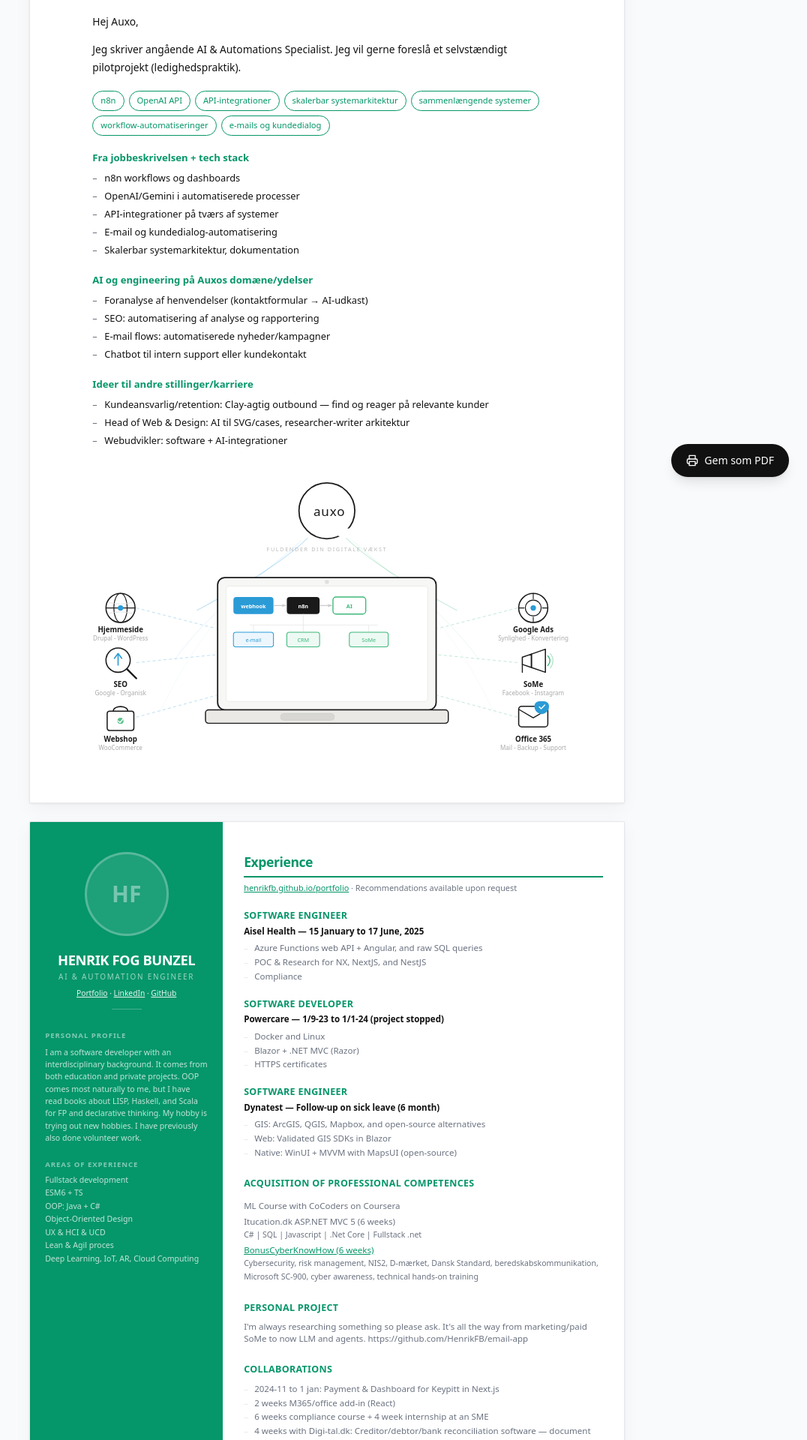
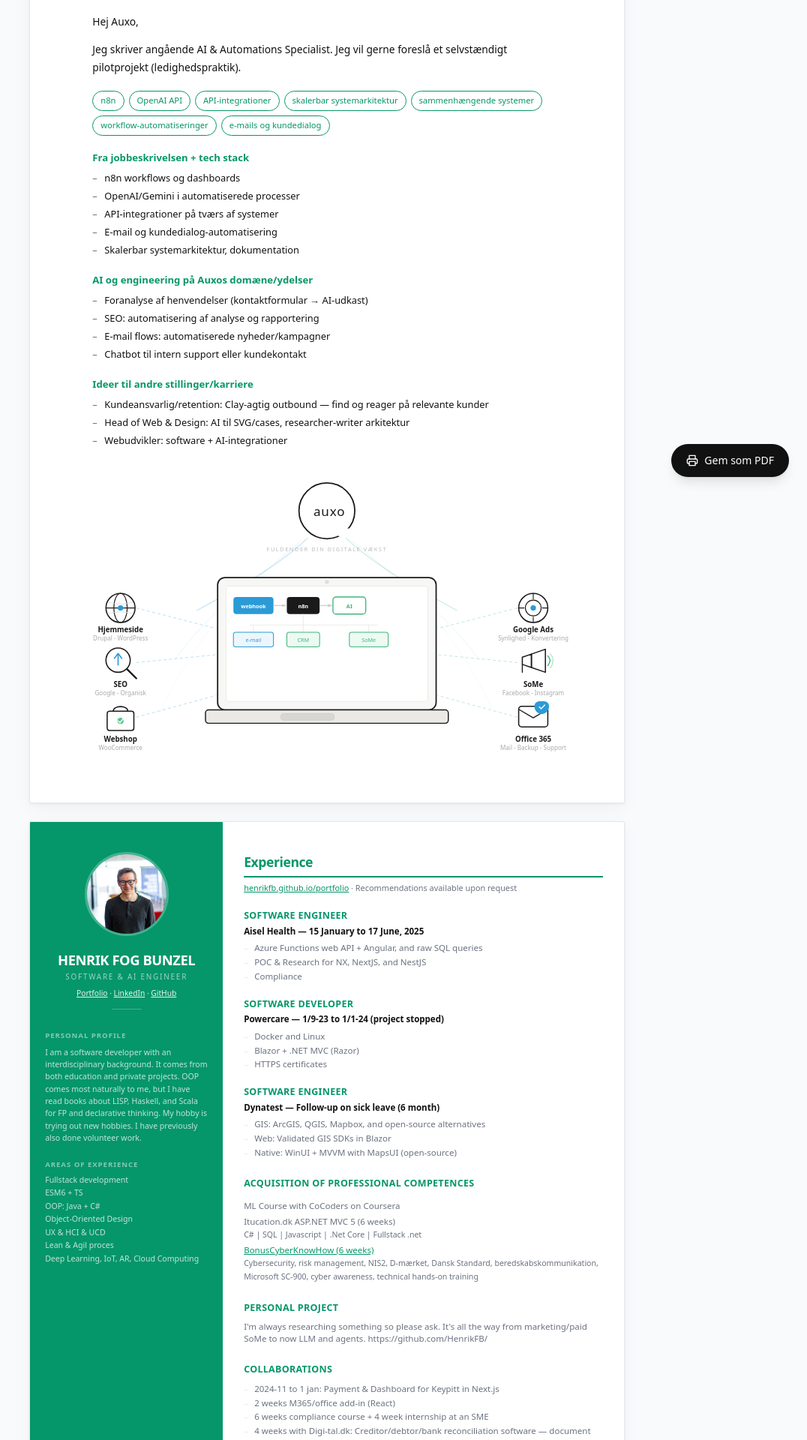
Before and after one commit to HenrikFB/portfolio, a Next.js app in the folder job-app/: page /combined/auxo-ai-automation in a window 1280 px wide. Shown: the part 140-2060 px from the top of the page at 75% size, without its empty margins (204-1280 px from the left). Built offline with nearby package versions, Linux system fonts and the light colour scheme.

Commit message:
Update profile and configuration details; enhance CVPage1 layout with profile image and adjust print styles for better formatting.

```diff
--- a/job-app/applications/auxo-ai-automation/config.ts
+++ b/job-app/applications/auxo-ai-automation/config.ts
@@ -19,7 +19,7 @@
       "OpenAI API",
       "API-integrationer",
       "skalerbar systemarkitektur",
-      "sammenlængende systemer",
+      "sammenhængende systemer",
       "workflow-automatiseringer",
       "e-mails og kundedialog",
     ],
--- a/job-app/src/app/combined/[slug]/page.tsx
+++ b/job-app/src/app/combined/[slug]/page.tsx
@@ -40,9 +40,11 @@
           </Link>
         </div>
 
-        <LetterPage config={config} illustrationSvg={illustrationSvg} />
-        <CVPage1 template={template} />
-        <CVPage2 template={template} />
+        <div className="print-pages">
+          <LetterPage config={config} illustrationSvg={illustrationSvg} />
+          <CVPage1 template={template} />
+          <CVPage2 template={template} />
+        </div>
 
         <PrintButton />
       </div>
--- a/job-app/src/app/globals.css
+++ b/job-app/src/app/globals.css
@@ -83,7 +83,7 @@
     break-after: page;
   }
 
-  .page:last-child {
+  .print-pages .page:last-child {
     page-break-after: auto;
     break-after: auto;
   }
--- a/job-app/src/components/cv/CVPage1.tsx
+++ b/job-app/src/components/cv/CVPage1.tsx
@@ -10,8 +10,9 @@
         style={{ background: "var(--accent)" }}
       >
         {/* Photo */}
-        <div className="mx-auto mb-5 h-28 w-28 rounded-full border-[3px] border-white/25 bg-white/10 flex items-center justify-center">
-          <span className="text-3xl font-bold text-white/40">HF</span>
+        <div className="mx-auto mb-5 h-28 w-28 rounded-full border-[3px] border-white/25 overflow-hidden flex-shrink-0">
+          {/* eslint-disable-next-line @next/next/no-img-element */}
+          <img src="/profile-photo.jpeg" alt="" className="w-full h-full object-cover" />
         </div>
 
         {/* Name + Links */}
--- a/job-app/src/data/profile.ts
+++ b/job-app/src/data/profile.ts
@@ -62,7 +62,7 @@
     "9-10 weeks at AMU JUUL: Chatbot + dynamic UI, AI Engineering, RAG, vector db, and web",
   ],
   personalProject:
-    "I'm always researching something so please ask. It's all the way from marketing/paid SoMe to now LLM and agents. https://github.com/HenrikFB/email-app",
+    "I'm always researching something so please ask. It's all the way from marketing/paid SoMe to now LLM and agents. https://github.com/HenrikFB/",
   previousJobs:
     "Voluntary work, warehouse work, Wolt, Swimming coach, package campaigns.",
   voluntaryWork:
@@ -152,7 +152,7 @@
       category: "AI + Data Extraction",
       description:
         "Extracts categories, product numbers, and price tiers from restaurant menus (PDF/images) into structured JSON for POS systems.",
-      tags: ["LLama Parse", "GPT", "OCR", "Data Pipeline"],
+      tags: ["LLama Parse", "Reasoning", "OCR", "Data Pipeline"],
       highlights: [
         "PDF → image → markdown → structured JSON",
         "LLama Parse for document extraction",
--- a/job-app/src/data/templates/ai-automation.ts
+++ b/job-app/src/data/templates/ai-automation.ts
@@ -1,7 +1,7 @@
 import { TemplateProfile } from "../types";
 
 export const aiAutomation: TemplateProfile = {
-  profileTitle: "AI & Automation Engineer",
+  profileTitle: "Software & AI Engineer",
   highlightSkills: ["ai", "automation", "backend", "cloud"],
   highlightProjects: [
     "ai-chatbot",
```
Also changed, not shown: job-app/gl static CV/profilbillede.jpeg (added), job-app/public/profile-photo.jpeg (added).
